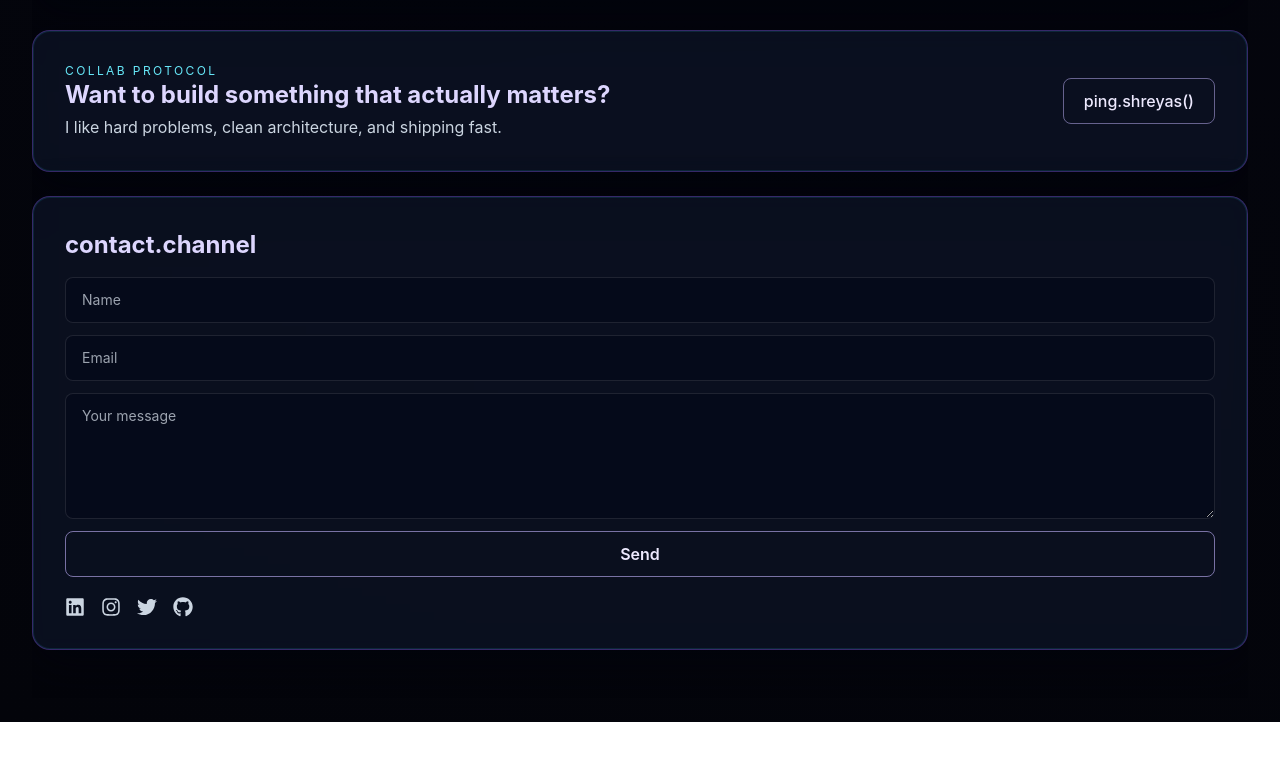
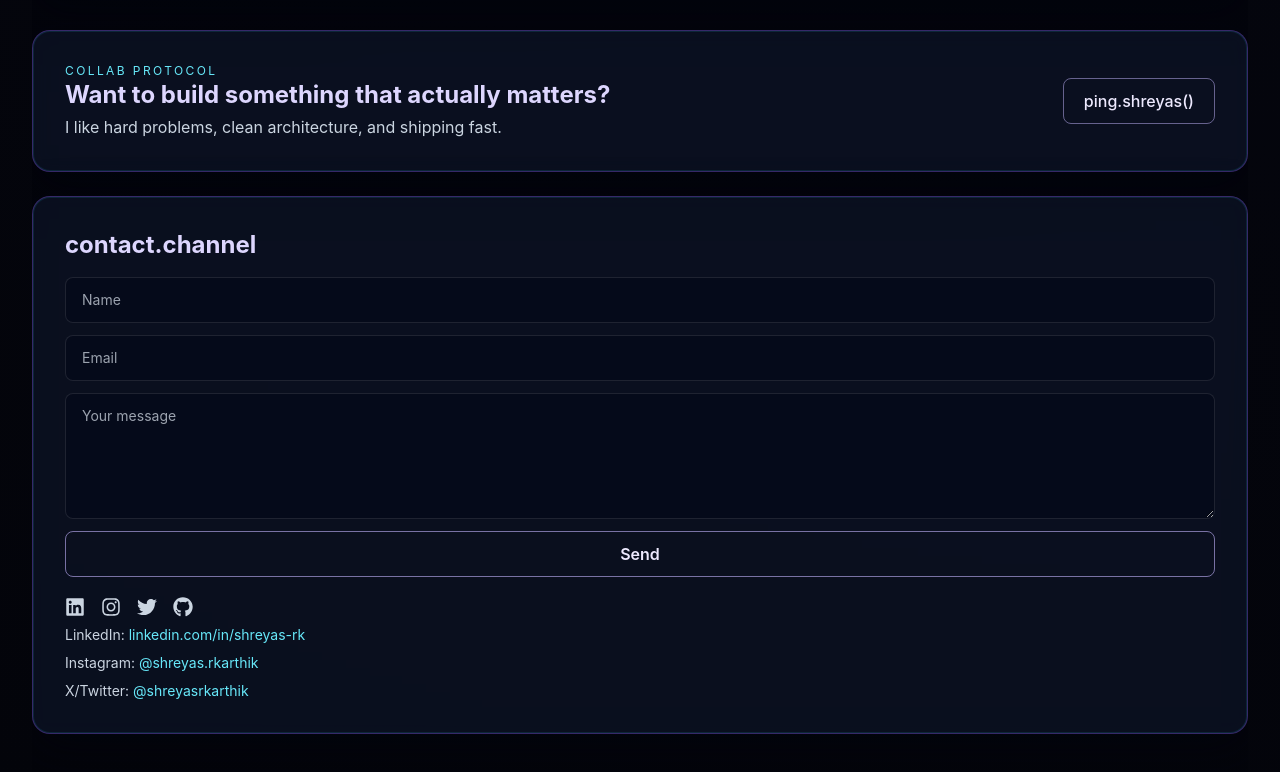
Before and after one commit to shreyasrkarthik/portfolio, a Next.js app: page / in a window 1280 px wide. Shown: the part 2300-3072 px from the top of the page. Before the commit the page ends 3022 px from the top, so only its background shows below. Built offline with nearby package versions, Linux system fonts and the light colour scheme.

Commit message:
Update portfolio social links/handles with explicit profile data

```diff
--- a/app/components/ContactForm.js
+++ b/app/components/ContactForm.js
@@ -39,11 +39,16 @@ export default function ContactForm() {
         </button>
       </form>
 
-      <div className="mt-5 flex items-center gap-4 text-xl text-slate-300">
-        <a href="https://www.linkedin.com/in/shreyas-rk/" target="_blank" rel="noreferrer"><FaLinkedin /></a>
-        <a href="https://www.instagram.com/shreyas.rkarthik/" target="_blank" rel="noreferrer"><FaInstagram /></a>
-        <a href="https://x.com/shreyasrkarthik" target="_blank" rel="noreferrer"><FaTwitter /></a>
-        <a href="https://github.com/shreyasrkarthik" target="_blank" rel="noreferrer"><FaGithub /></a>
+      <div className="mt-5 space-y-2 text-sm text-slate-300">
+        <div className="flex items-center gap-4 text-xl">
+          <a href="https://www.linkedin.com/in/shreyas-rk" target="_blank" rel="noreferrer" aria-label="LinkedIn"><FaLinkedin /></a>
+          <a href="https://www.instagram.com/shreyas.rkarthik/" target="_blank" rel="noreferrer" aria-label="Instagram"><FaInstagram /></a>
+          <a href="https://x.com/shreyasrkarthik" target="_blank" rel="noreferrer" aria-label="X/Twitter"><FaTwitter /></a>
+          <a href="https://github.com/shreyasrkarthik" target="_blank" rel="noreferrer" aria-label="GitHub"><FaGithub /></a>
+        </div>
+        <p>LinkedIn: <a className="text-cyan-300 hover:underline" href="https://www.linkedin.com/in/shreyas-rk" target="_blank" rel="noreferrer">linkedin.com/in/shreyas-rk</a></p>
+        <p>Instagram: <span className="text-cyan-300">@shreyas.rkarthik</span></p>
+        <p>X/Twitter: <span className="text-cyan-300">@shreyasrkarthik</span></p>
       </div>
     </section>
   );
```
